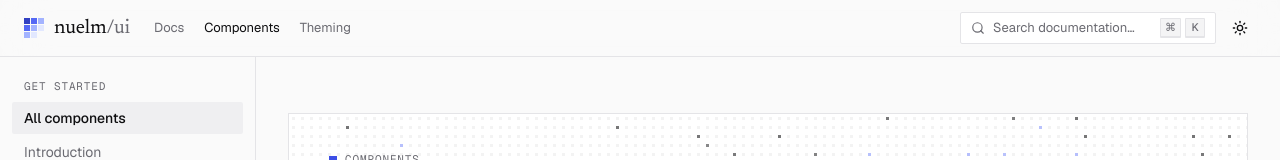
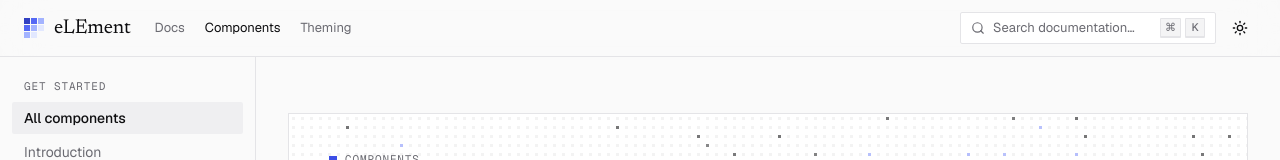
Before and after one commit to nuelmdesign/UI-System, a Next.js app: page /docs in a window 1280 px wide. Shown: the top 160 px of the page. Built offline with nearby package versions, Linux system fonts and the light colour scheme.

Commit message:
Rename logo wordmark to eLEment
Co-Authored-By: Claude Opus 5.5 <noreply@anthropic.com>
Claude-Session: https://claude.ai/code/session_01CX36SqshoQap7vQcC7bXSg

```diff
--- a/components/docs/docs-shell.tsx
+++ b/components/docs/docs-shell.tsx
@@ -80,7 +80,7 @@ export function DocsShell({
           >
             <LogoMark />
             <span className="font-display text-xl tracking-[-0.01em]">
-              nuelm<span className="text-muted-foreground">/ui</span>
+              eLEment
             </span>
           </nav.Link>
           <nav className="hidden items-center gap-5 text-[13px] text-muted-foreground md:flex">
--- a/components/site/showcase.tsx
+++ b/components/site/showcase.tsx
@@ -104,7 +104,7 @@ function Header() {
         <a href="#" className="flex items-center gap-2.5">
           <Logo />
           <span className="font-display text-xl tracking-[-0.01em]">
-            nuelm<span className="text-muted-foreground">/ui</span>
+            eLEment
           </span>
         </a>
         <nav className="hidden items-center gap-6 text-[13px] text-muted-foreground md:flex">
```
